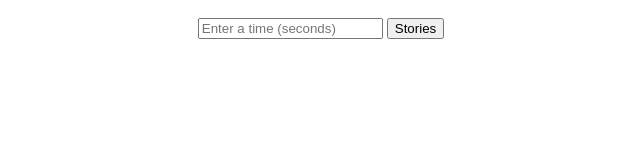
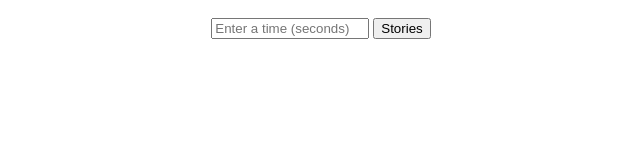
Before and after one commit to dmitriy1179/HW_symbol_iterator, a plain HTML site: page index.html in a window 1280 px wide. Both pictures are taken after a click on the button "Stories". Shown: the full height of the page, 319-959 px from the left. Drawn offline with Linux system fonts and the light colour scheme.

Commit message:
HW_iterator_generator

```diff
--- a/index.html
+++ b/index.html
@@ -5,7 +5,13 @@
     </head>
     <body>
         <div id="launch_bar">
-            <input id="input" type="number" placeholder="Enter a time (seconds)"/>
+            <input
+                style="width: 150px;"
+                id="input"
+                type="number"
+                placeholder="Enter a time (seconds)"
+                min="0"
+                max="1000"/>
             <button id="btn" type="button">Stories</button>
         </div>
         <div id="el">
--- a/index.js
+++ b/index.js
@@ -155,7 +155,7 @@ class Slider {
     this.bar = null;
     this.curTimeBar = 0;
     this.isMouseDown = false;
-    this.startI = this.arr.length-1;
+    this.startI = this.arr.length;
   }
   start() {
     this.interval = setInterval(() => {
@@ -169,7 +169,9 @@ class Slider {
         clearInterval(this.interval);
         progressBarItem.innerHTML = "";
         this.button.disabled = false;
+        this.input.value = "";
         this.i = this.startI;
+        this.isMouseDown = false;
       }
       else {
         this.image.src = this.arr[this.i];
```
Lines whose indentation alone changed are shown as unchanged.
